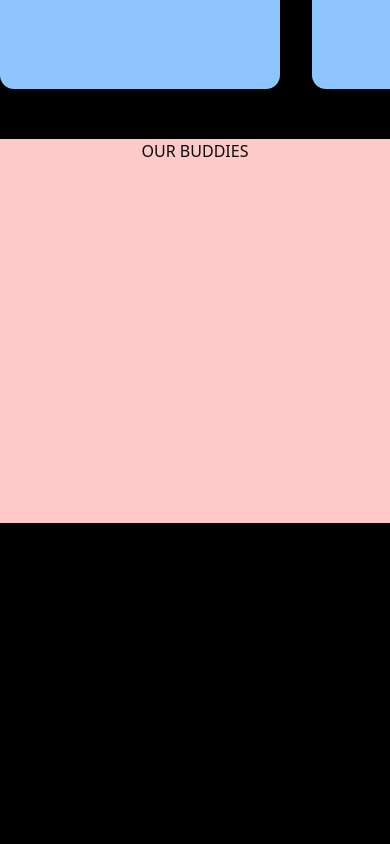
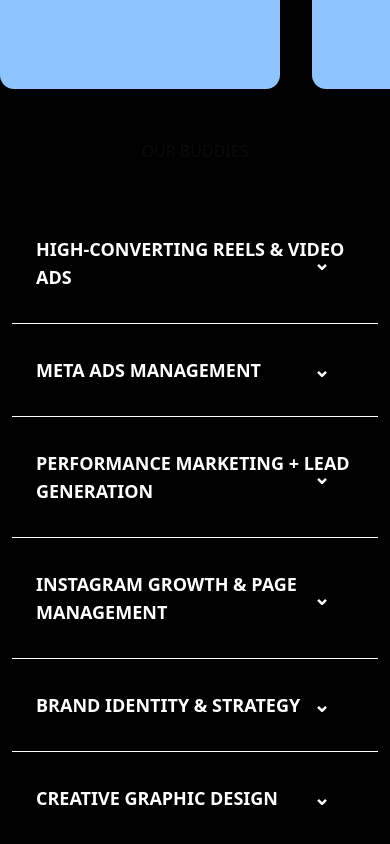
Before and after one commit to Chitraksh09error/MetaCrafter, a React (Vite) app: page / in a window 390 px wide. Shown: the part 1769-2613 px from the top of the page. Before the commit the page ends 2292 px from the top, so only its background shows below. Built offline with nearby package versions, Linux system fonts and the light colour scheme; a web font is replaced by a local one.

Commit message:
firstnew addition

```diff
--- a/package.json
+++ b/package.json
@@ -10,6 +10,8 @@
     "preview": "vite preview"
   },
   "dependencies": {
+    "@radix-ui/react-accordion": "^1.2.11",
+    "@radix-ui/react-icons": "^1.3.2",
     "@tailwindcss/vite": "^4.1.11",
     "class-variance-authority": "^0.7.1",
     "clsx": "^2.1.1",
--- a/src/components/HorizontalVscroll.jsx
+++ b/src/components/HorizontalVscroll.jsx
@@ -12,7 +12,7 @@
     useEffect(() => {
         let ctx;
 
-        if (window.innerWidth >= 768) {  // Enable GSAP only on md and above
+        if (window.innerWidth >= 1024) {  // Enable GSAP only on md and above
             ctx = gsap.context(() => {
                 const panels = gsap.utils.toArray('.panel');
                 const halfWindow = window.innerWidth / 2;
--- /dev/null
+++ b/src/components/ServiceMenu.jsx
@@ -0,0 +1,78 @@
+import accordionData from "../data/accordionData";
+import { useState } from "react";
+
+const ServiceMenu = () => {
+  const [activeIndex, setActiveIndex] = useState(null);
+
+  const toggleAccordion = (index) => {
+    setActiveIndex(index === activeIndex ? null : index);
+  };
+
+  return (
+    <div className="w-full lg:px-14 px-3 mt-10">
+      <div className="lg:rounded-[50px] rounded-[25px] overflow-hidden">
+        {accordionData.slice(0, 6).map((item, index) => {
+          const isFirst = index === 0;
+          const isLast = index === 5;
+          const isExpanded = activeIndex === index;
+
+          return (
+            <div
+              key={index}
+              className={`
+                border-b border-white
+                ${isFirst ? "rounded-t-[50px]" : ""}
+                ${isLast ? "rounded-b-[50px] border-b-0" : ""}
+              `}
+            >
+              {/* Accordion Header */}
+              <div
+                className={`relative group flex justify-start items-center w-full bg-black lg:px-12 px-6 lg:py-20 py-8 text-white text-4xl lg:font-extrabold font-bold uppercase cursor-pointer transition-all duration-300 ${
+                  isExpanded ? "border-b-0" : ""
+                }`}
+                onClick={() => toggleAccordion(index)}
+              >
+                <h1 className="text-white lg:text-5xl md:text-3xl text-lg text-left">
+                  {item.title}
+                </h1>
+                <div
+                  className={`absolute right-12 top-1/2 -translate-y-1/2 lg:text-4xl text-xl transition-transform duration-1 ${
+                    isExpanded ? "rotate-180" : ""
+                  }`}
+                >
+                  ⌄
+                </div>
+              </div>
+
+              {/* Accordion Content */}
+              <div
+                className={`bg-black text-white transition-all duration-500 ease-in-out overflow-hidden ${
+                  isExpanded
+                    ? "max-h-[1000px] opacity-100"
+                    : "max-h-0 opacity-0"
+                }`}
+              >
+                <div className="flex flex-col px-8 py-6 md:flex-row gap-8">
+                  <div className="flex-1">
+                    <h2 className="text-amber-400 lg:text-2xl md:text-xl text-lg font-bold mb-2">
+                      {item.leftHeading}
+                    </h2>
+                    <p className="lg:text-lg text-sm">{item.leftContent}</p>
+                  </div>
+                  <div className="flex-1">
+                    <h2 className="text-amber-400 lg:text-2xl md:text-xl text-lg font-bold mb-2">
+                      {item.rightHeading}
+                    </h2>
+                    <p className="lg:text-lg text-sm">{item.rightContent}</p>
+                  </div>
+                </div>
+              </div>
+            </div>
+          );
+        })}
+      </div>
+    </div>
+  );
+};
+
+export default ServiceMenu;
--- /dev/null
+++ b/src/data/accordionData.js
@@ -0,0 +1,126 @@
+// src/data/accordionData.js
+
+const accordionData = [
+  {
+    title: "High-Converting Reels & Video Ads",
+    leftHeading: "What We Offer?",
+    leftContent:
+      "Crafted scripts, viral edits, cinematic shots — we make videos that sell and trend.",
+    rightHeading: "Our Motto",
+    rightContent: "From trends to transactions.",
+  },
+  {
+    title: "Meta Ads Management",
+    leftHeading: "What We Offer?",
+    leftContent:
+      "We create, optimize, and scale Facebook + Instagram ads to bring real ROI.",
+    rightHeading: "Our Motto",
+    rightContent: "Less spend. More results.",
+  },
+  {
+    title: "Performance Marketing + Lead Generation",
+    leftHeading: "What We Offer?",
+    leftContent:
+      "We don’t chase likes — we build revenue machines tailored to your audience.",
+    rightHeading: "Our Motto",
+    rightContent: "Built to convert, not just impress.",
+  },
+  {
+    title: "Instagram Growth & Page Management",
+    leftHeading: "What We Offer?",
+    leftContent:
+      "Visual storytelling, daily content, trends, and engagement — all done for you.",
+    rightHeading: "Our Motto",
+    rightContent: "Make your brand the algorithm’s favorite.",
+  },
+  {
+    title: "Brand Identity & Strategy",
+    leftHeading: "What We Offer?",
+    leftContent:
+      "From logo to language — we help define your brand’s soul and scale it.",
+    rightHeading: "Our Motto",
+    rightContent: "Look good. Sound great. Sell more.",
+  },
+  {
+    title: "Creative Graphic Design",
+    leftHeading: "What We Offer?",
+    leftContent:
+      "Posters, flyers, brochures, hoardings — scroll-stopping designs that get noticed.",
+    rightHeading: "Our Motto",
+    rightContent: "Designs that don’t just look good — they work.",
+  },
+  {
+    title: "SEO-Optimized Website & Landing Pages",
+    leftHeading: "What We Offer?",
+    leftContent:
+      "Speedy, mobile-first, and designed to turn visitors into customers.",
+    rightHeading: "Our Motto",
+    rightContent: "Your 24/7 salesperson.",
+  },
+  {
+    title: "Local SEO & Google My Business Optimization",
+    leftHeading: "What We Offer?",
+    leftContent:
+      "Rank in local searches, get more walk-ins, and dominate maps in your area.",
+    rightHeading: "Our Motto",
+    rightContent: "Own your city, one search at a time.",
+  },
+  {
+    title: "WhatsApp & CRM Automation",
+    leftHeading: "What We Offer?",
+    leftContent:
+      "Automated replies, smart lead flows, and CRM systems that close deals faster.",
+    rightHeading: "Our Motto",
+    rightContent: "Engage smarter, not harder.",
+  },
+  {
+    title: "Copywriting for Ads, Reels & Websites",
+    leftHeading: "What We Offer?",
+    leftContent:
+      "Words that stop the scroll, hook emotions, and drive action.",
+    rightHeading: "Our Motto",
+    rightContent: "Because storytelling sells.",
+  },
+  {
+    title: "Business Strategy Consulting",
+    leftHeading: "What We Offer?",
+    leftContent:
+      "Custom gameplans to help you scale with clarity, structure, and results.",
+    rightHeading: "Our Motto",
+    rightContent: "One strategy session = 10x clarity.",
+  },
+  {
+    title: "Lead Magnet & Funnel Creation",
+    leftHeading: "What We Offer?",
+    leftContent:
+      "We design irresistible freebies & auto-email flows to capture and nurture leads.",
+    rightHeading: "Our Motto",
+    rightContent: "Turn cold visitors into warm buyers.",
+  },
+  {
+    title: "YouTube Shorts & Channel Automation",
+    leftHeading: "What We Offer?",
+    leftContent:
+      "Scripted, edited, and optimized to grow your reach without burnout.",
+    rightHeading: "Our Motto",
+    rightContent: "Shorts that build long-term subscribers.",
+  },
+  {
+    title: "Influencer & UGC Marketing",
+    leftHeading: "What We Offer?",
+    leftContent:
+      "Hyperlocal or niche creators — we get real people talking about your brand.",
+    rightHeading: "Our Motto",
+    rightContent: "Trust that scales.",
+  },
+  {
+    title: "Analytics, Tracking & ROI Reporting",
+    leftHeading: "What We Offer?",
+    leftContent:
+      "Custom dashboards to track every click, conversion, and campaign performance.",
+    rightHeading: "Our Motto",
+    rightContent: "Numbers that guide every decision.",
+  },
+];
+
+export default accordionData;
--- a/src/pages/Home.jsx
+++ b/src/pages/Home.jsx
@@ -10,6 +10,7 @@
 import { useEffect } from "react";
 import { useInView } from "react-intersection-observer";
 import HorizontalVscroll from '@/components/HorizontalVscroll';
+import ServiceMenu from '@/components/ServiceMenu';
 const Home = () => {
 
   const { ref, inView } = useInView({
@@ -115,10 +116,10 @@
         <h1 className={`text-center text-4xl mt-10  ${inView ? ' text-white' : ' text-black'} font-extrabold text-black`}>CASE STUDIES</h1>
         <HorizontalVscroll />
       </div>
-      <div className='w-full bg-red-200 h-96 text-center'>
+      <div className=' text-center mb-20'>
 
         <h1>OUR BUDDIES</h1>
-
+        <ServiceMenu/>
       </div>
     </>
   )
```
Also changed, not shown: 1 other file (tests, documents, lock files or other folders).
